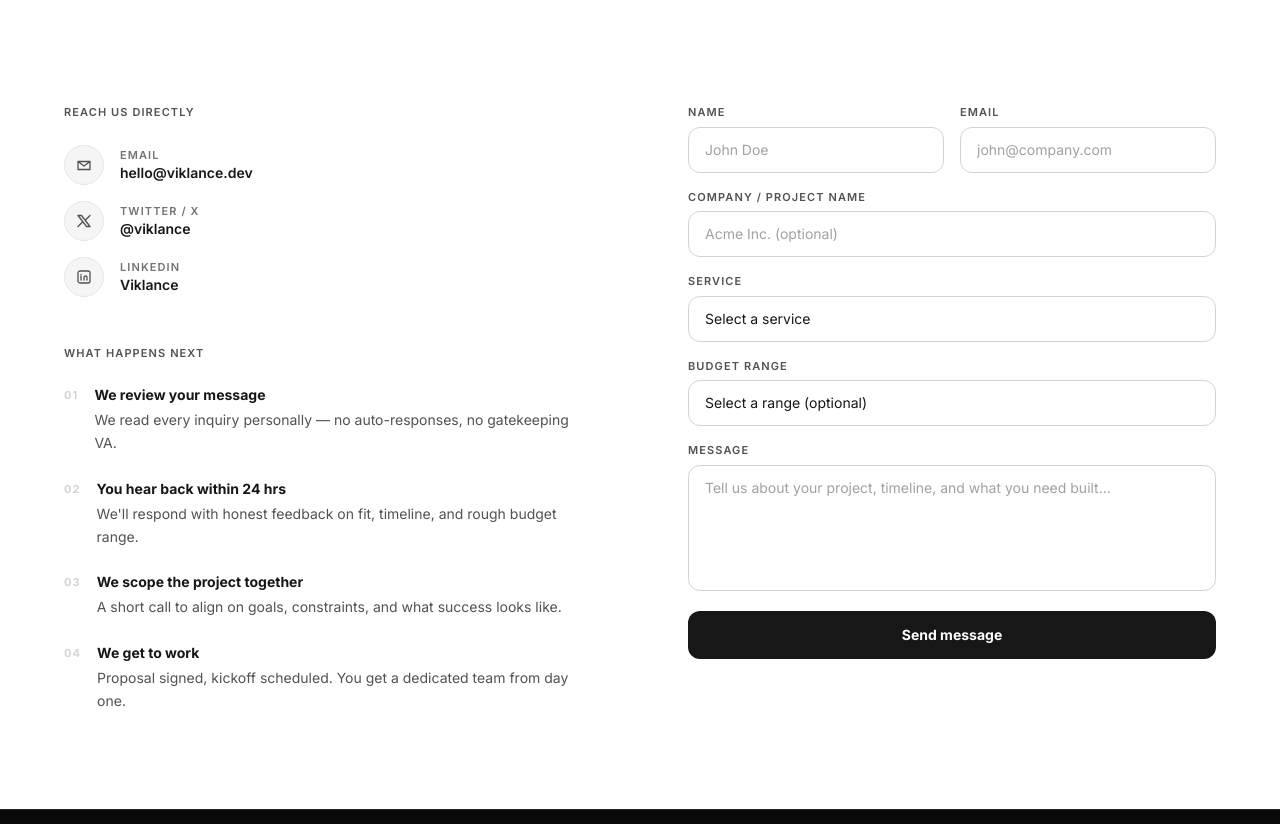
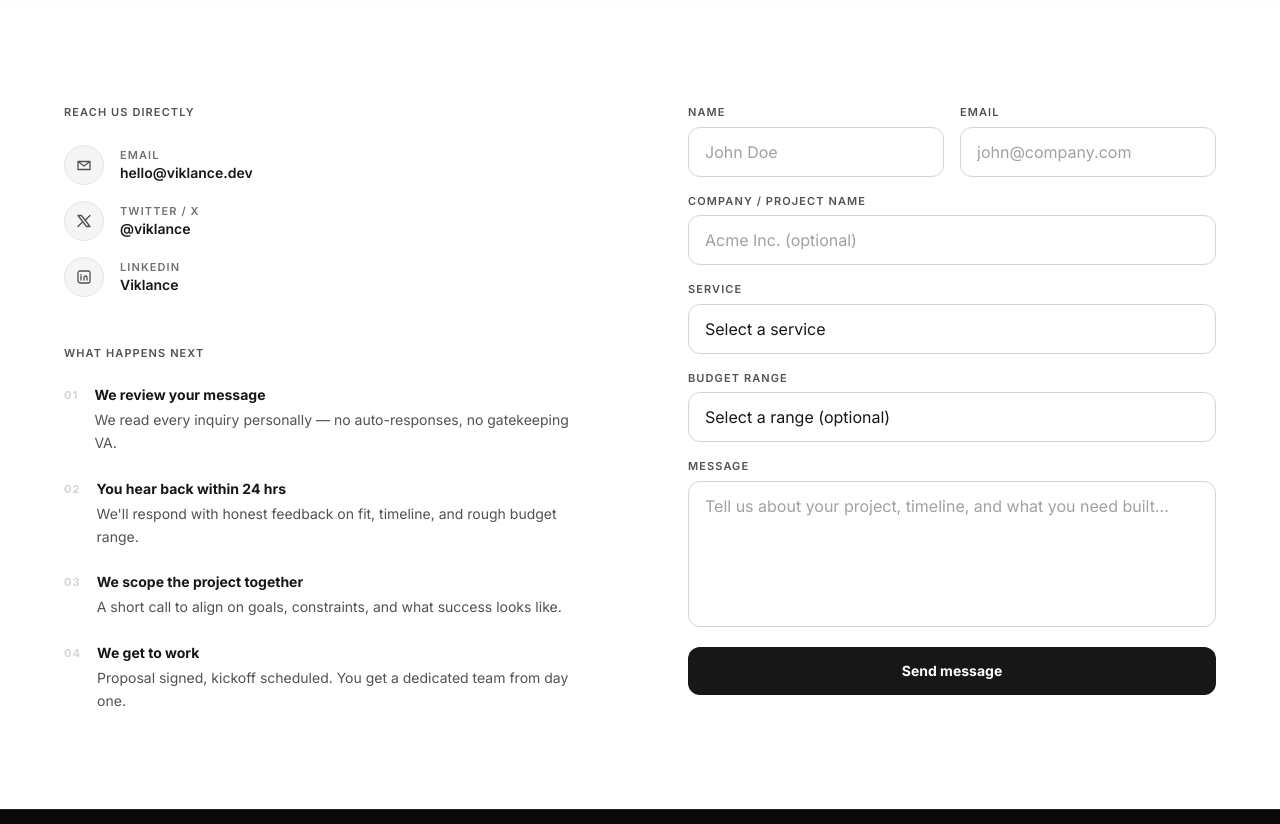
Before and after one commit to Adekunle-Victor/viklance, a Next.js app: page /contact in a window 1280 px wide. Shown: the part 560-1384 px from the top of the page. Built offline with nearby package versions, Linux system fonts and the light colour scheme; no server answers.

Commit message:
ios solved

```diff
--- a/app/contact/page.tsx
+++ b/app/contact/page.tsx
@@ -152,22 +152,22 @@ export default function ContactPage() {
                     <div className="grid grid-cols-1 sm:grid-cols-2 gap-4">
                       <div className="flex flex-col gap-1.5">
                         <label className="text-[11px] font-semibold tracking-widest uppercase text-neutral-600">Name</label>
-                        <input type="text" required value={name} onChange={(e) => setName(e.target.value)} placeholder="John Doe" className="border border-neutral-300 bg-white rounded-xl px-4 py-3 text-sm text-neutral-900 placeholder:text-neutral-400 outline-none focus:border-neutral-600 transition-colors" />
+                        <input type="text" required value={name} onChange={(e) => setName(e.target.value)} placeholder="John Doe" className="border border-neutral-300 bg-white rounded-xl px-4 py-3 text-base text-neutral-900 placeholder:text-neutral-400 outline-none focus:border-neutral-600 transition-colors" />
                       </div>
                       <div className="flex flex-col gap-1.5">
                         <label className="text-[11px] font-semibold tracking-widest uppercase text-neutral-600">Email</label>
-                        <input type="email" required value={email} onChange={(e) => setEmail(e.target.value)} placeholder="john@company.com" className="border border-neutral-300 bg-white rounded-xl px-4 py-3 text-sm text-neutral-900 placeholder:text-neutral-400 outline-none focus:border-neutral-600 transition-colors" />
+                        <input type="email" required value={email} onChange={(e) => setEmail(e.target.value)} placeholder="john@company.com" className="border border-neutral-300 bg-white rounded-xl px-4 py-3 text-base text-neutral-900 placeholder:text-neutral-400 outline-none focus:border-neutral-600 transition-colors" />
                       </div>
                     </div>
 
                     <div className="flex flex-col gap-1.5">
                       <label className="text-[11px] font-semibold tracking-widest uppercase text-neutral-600">Company / Project name</label>
-                      <input type="text" value={company} onChange={(e) => setCompany(e.target.value)} placeholder="Acme Inc. (optional)" className="border border-neutral-300 bg-white rounded-xl px-4 py-3 text-sm text-neutral-900 placeholder:text-neutral-400 outline-none focus:border-neutral-600 transition-colors" />
+                      <input type="text" value={company} onChange={(e) => setCompany(e.target.value)} placeholder="Acme Inc. (optional)" className="border border-neutral-300 bg-white rounded-xl px-4 py-3 text-base text-neutral-900 placeholder:text-neutral-400 outline-none focus:border-neutral-600 transition-colors" />
                     </div>
 
                     <div className="flex flex-col gap-1.5">
                       <label className="text-[11px] font-semibold tracking-widest uppercase text-neutral-600">Service</label>
-                      <select required value={service} onChange={(e) => setService(e.target.value)} className="border border-neutral-300 bg-white rounded-xl px-4 py-3 text-sm text-neutral-900 outline-none focus:border-neutral-600 transition-colors appearance-none">
+                      <select required value={service} onChange={(e) => setService(e.target.value)} className="border border-neutral-300 bg-white rounded-xl px-4 py-3 text-base text-neutral-900 outline-none focus:border-neutral-600 transition-colors appearance-none">
                         <option value="" disabled>Select a service</option>
                         <option value="Web Application">Web Application</option>
                         <option value="Mobile App">Mobile App</option>
@@ -179,7 +179,7 @@ export default function ContactPage() {
 
                     <div className="flex flex-col gap-1.5">
                       <label className="text-[11px] font-semibold tracking-widest uppercase text-neutral-600">Budget range</label>
-                      <select value={budget} onChange={(e) => setBudget(e.target.value)} className="border border-neutral-300 bg-white rounded-xl px-4 py-3 text-sm text-neutral-900 outline-none focus:border-neutral-600 transition-colors appearance-none">
+                      <select value={budget} onChange={(e) => setBudget(e.target.value)} className="border border-neutral-300 bg-white rounded-xl px-4 py-3 text-base text-neutral-900 outline-none focus:border-neutral-600 transition-colors appearance-none">
                         <option value="">Select a range (optional)</option>
                         <option value="Under ₦1M">Under ₦1,000,000</option>
                         <option value="₦1M–₦5M">₦1,000,000 – ₦5,000,000</option>
@@ -191,7 +191,7 @@ export default function ContactPage() {
 
                     <div className="flex flex-col gap-1.5">
                       <label className="text-[11px] font-semibold tracking-widest uppercase text-neutral-600">Message</label>
-                      <textarea required rows={5} value={message} onChange={(e) => setMessage(e.target.value)} placeholder="Tell us about your project, timeline, and what you need built..." className="border border-neutral-300 bg-white rounded-xl px-4 py-3 text-sm text-neutral-900 placeholder:text-neutral-400 outline-none focus:border-neutral-600 transition-colors resize-none" />
+                      <textarea required rows={5} value={message} onChange={(e) => setMessage(e.target.value)} placeholder="Tell us about your project, timeline, and what you need built..." className="border border-neutral-300 bg-white rounded-xl px-4 py-3 text-base text-neutral-900 placeholder:text-neutral-400 outline-none focus:border-neutral-600 transition-colors resize-none" />
                     </div>
 
                     <button type="submit" disabled={loading} className="mt-1 bg-neutral-900 text-white font-bold py-3.5 rounded-xl text-sm hover:bg-neutral-700 transition-colors disabled:opacity-50 flex items-center justify-center gap-2">
```
